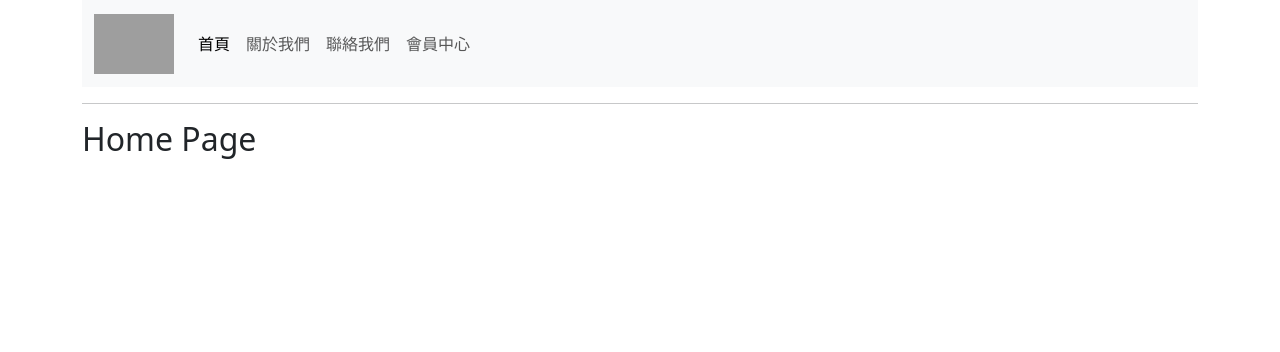
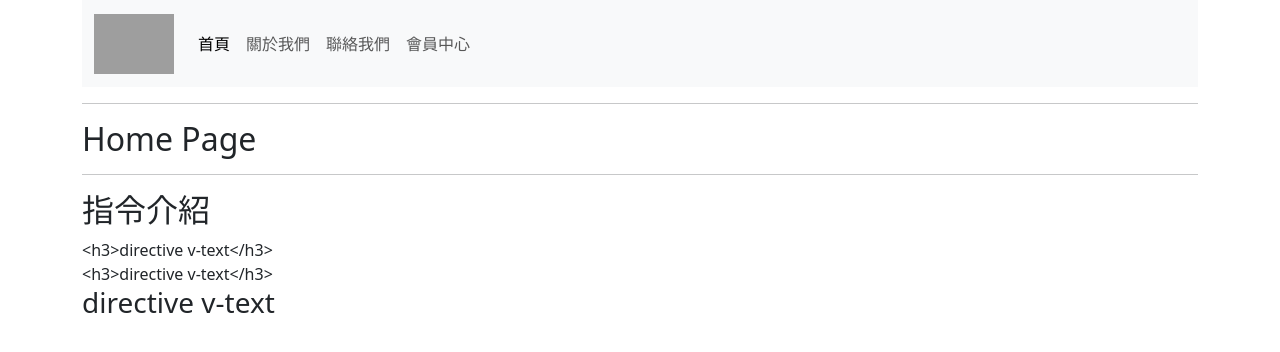
Before and after one commit to HsiaoHungWang/vue-app2024, a Vue app: page / in a window 1280 px wide. Shown: the top 352 px of the page. Built offline with nearby package versions, Linux system fonts and the light colour scheme; grey boxes are pictures that could not be loaded.

Commit message:
v-text、v-html、v-show

```diff
--- a/src/App.vue
+++ b/src/App.vue
@@ -15,6 +15,7 @@ import AboutView from './views/AboutView.vue';
 import ContactView from './views/ContactView.vue';
 import HomeView from './views/HomeView.vue';
 import NavbarComponent from './components/NavbarComponent.vue';
+import DirectiveComponent from './components/DirectiveComponent.vue';
 
 
 
@@ -32,7 +33,10 @@ import NavbarComponent from './components/NavbarComponent.vue';
  <!--是一個容器，根據路由，載入不同的Component-->
  <RouterView></RouterView>
 
-
+<hr />
+<div>
+    <DirectiveComponent></DirectiveComponent>
+</div>
 
 
 
@@ -43,10 +47,12 @@ import NavbarComponent from './components/NavbarComponent.vue';
   <BMIComponent></BMIComponent>
 <WatchDemo></WatchDemo>
  <ComputedDemo></ComputedDemo>
-<BindingComponent></BindingComponent>
+
  <MyComponent></MyComponent>
  <FirstComponent></FirstComponent>
-<SecondComponent></SecondComponent>  -->
+<SecondComponent></SecondComponent>
+<BindingComponent></BindingComponent>-->
+
 </div>
 
 
--- /dev/null
+++ b/src/components/DirectiveComponent.vue
@@ -0,0 +1,23 @@
+<script setup>
+import { ref } from 'vue';
+
+    const message = ref("<h3>directive v-text</h3>")
+    const isLoading = ref(true)
+    setTimeout(()=>{
+       isLoading.value = false
+    },3000)
+</script>
+
+<template>
+    <div>
+<h2>指令介紹</h2>
+<div>{{ message}}</div>
+<div v-text="message"></div>
+<div v-html="message"></div>
+<img src="/images/loading.gif" alt="loading" v-show="isLoading" />
+    </div>
+</template>
+
+<style lang="css" scoped>
+
+</style>
```
Also changed, not shown: public/Notes.txt, public/images/loading.gif (added).
